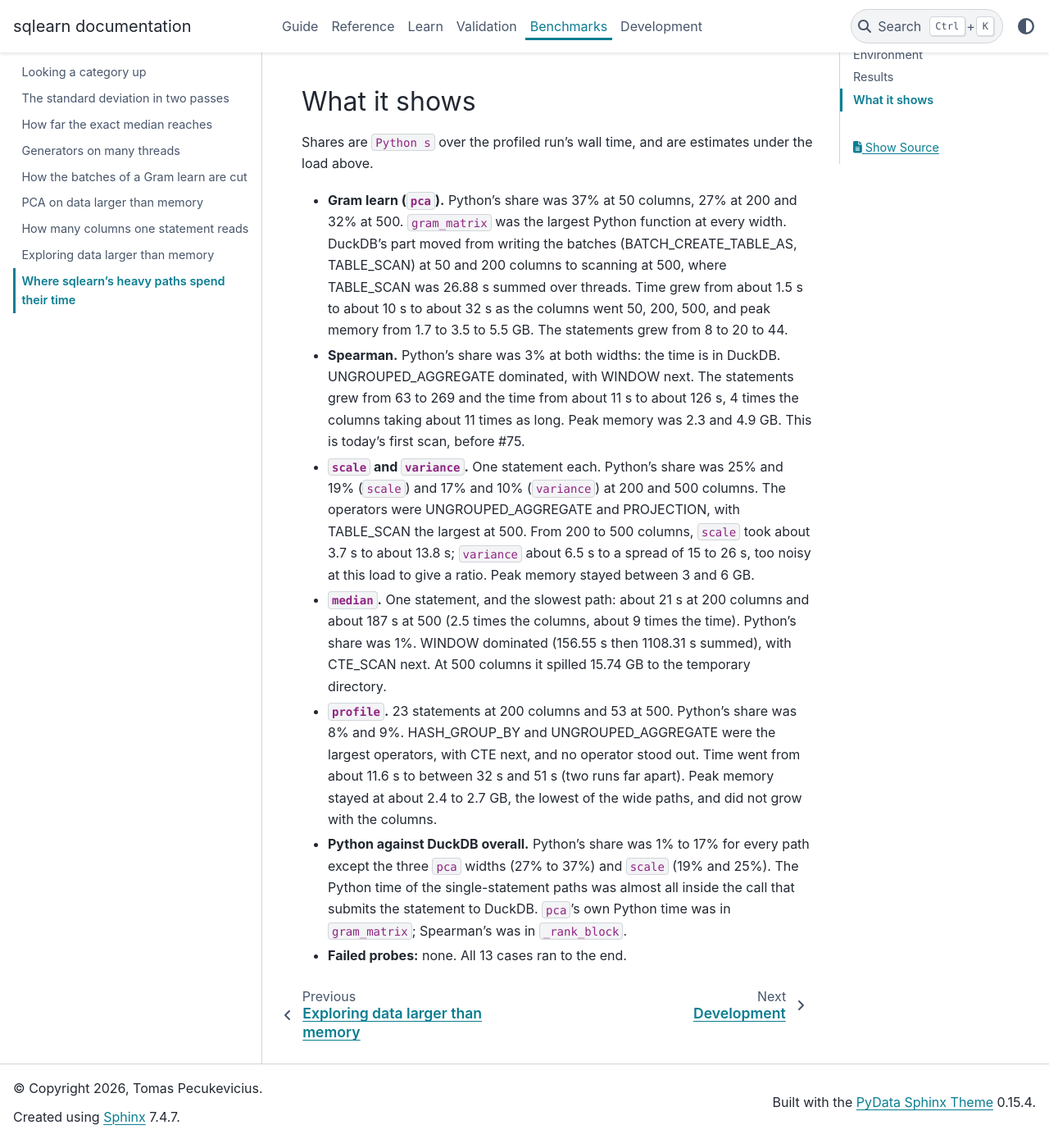
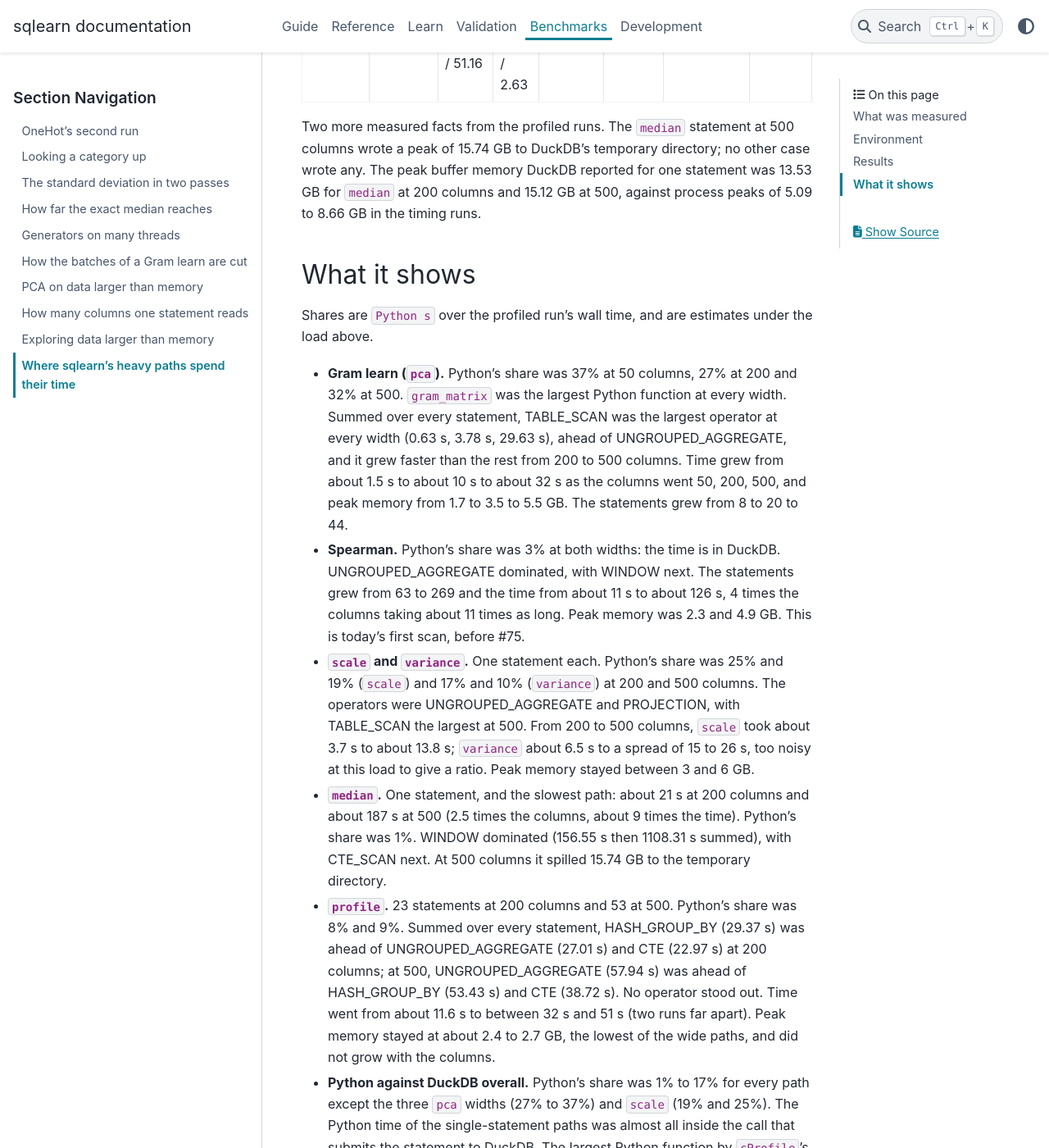
Before and after one commit to glaucis/sqlearn, a Sphinx documentation site: the page built from docs/benchmarks/engine-profile.md, in a window 1280 px wide and 1400 px high, scrolled down 4114 px. Shown: the whole window at 82% size. Built offline with Sphinx 7.4.7 and the PyData theme 0.15.4, drawn with Linux system fonts in a browser that asks for light colours; pages that are not in the unit, such as notebooks, are missing from menus; the version number could not be read and is left out; some of the changed text lies outside the part shown.

Commit message:
docs: say which statement the profile's operators come from (#78)

```diff
--- a/docs/benchmarks/engine-profile.md
+++ b/docs/benchmarks/engine-profile.md
@@ -31,7 +31,10 @@ nothing. It is an estimate: the machine was heavily loaded.
   - `Python s`: the profiled run's wall time less `DuckDB s`.
   - `statements`: how many statements the call sent.
   - `longest s`: the longest single statement.
-  - Operator times: summed over every statement and every thread.
+  - `largest operators`: the three operators with the most time in the
+    longest single statement, each summed over that statement's threads. For
+    the one-statement paths it is the whole call; for the others the prose
+    below gives sums over every statement, labelled as such.
 
 `DuckDB s` and `Python s` come from the profiled run, which is slower than a
 timing run (profiling and `cProfile` cost time, and the load changed between
@@ -71,8 +74,12 @@ timing runs. No probe failed.
 | 200 | 11.70 / 9.15 | 3.56 / 3.45 | 5.71 | 2.14 | 20 | 3.07 | BATCH_CREATE_TABLE_AS 1.64, TABLE_SCAN 1.30, PROJECTION 0.06 |
 | 500 | 31.72 / 31.97 | 5.80 / 5.28 | 16.36 | 7.74 | 44 | 6.62 | TABLE_SCAN 26.88, UNGROUPED_AGGREGATE 7.66, PROJECTION 3.00 |
 
-In the profiled run, the largest Python function by its own time was
-`gram_matrix` (0.77 s at 50 columns, 5.01 s at 200, 10.69 s at 500).
+In the profiled run, the largest Python function by `cProfile`'s own time
+(`tottime`) was `gram_matrix` (0.77 s at 50 columns, 5.01 s at 200, 10.69 s
+at 500). That time includes work inside the DuckDB calls it makes, so it can
+exceed `Python s`. Summed over every statement and thread, the largest
+operators were TABLE_SCAN (0.63 s, 3.78 s, 29.63 s), UNGROUPED_AGGREGATE
+(0.45 s, 2.56 s, 7.66 s) and BATCH_CREATE_TABLE_AS (0.33 s, 1.64 s, 3.62 s).
 
 ### Spearman (`sq.explore.correlations`), before #75
 
@@ -83,8 +90,9 @@ In the profiled run, the largest Python function by its own time was
 
 Summed over all statements, the largest operators were UNGROUPED_AGGREGATE
 (40.45 s at 50 columns, 645.66 s at 200), then WINDOW (8.12 s, 23.22 s). In
-the profiled run `_rank_block` took 5.99 s of its own time at 50 columns and
-13.04 s at 200.
+the profiled run `_rank_block` took 5.99 s of `cProfile`'s own time at 50
+columns and 13.04 s at 200; that includes time inside the DuckDB calls it
+makes, so it can exceed `Python s` (0.35 s, 3.58 s).
 
 ### The widest steps (`scale`, `median`, `variance`, `profile`)
 
@@ -110,13 +118,13 @@ peaks of 5.09 to 8.66 GB in the timing runs.
 Shares are `Python s` over the profiled run's wall time, and are estimates
 under the load above.
 
-- **Gram learn (`pca`).** Python's share was 37% at 50 columns, 27% at 200
-  and 32% at 500. `gram_matrix` was the largest Python function at every
-  width. DuckDB's part moved from writing the batches (BATCH_CREATE_TABLE_AS,
-  TABLE_SCAN) at 50 and 200 columns to scanning at 500, where TABLE_SCAN was
-  26.88 s summed over threads. Time grew from about 1.5 s to about 10 s to
-  about 32 s as the columns went 50, 200, 500, and peak memory from 1.7 to
-  3.5 to 5.5 GB. The statements grew from 8 to 20 to 44.
+- **Gram learn (`pca`).** Python's share was 37% at 50 columns, 27% at 200 and
+  32% at 500. `gram_matrix` was the largest Python function at every width.
+  Summed over every statement, TABLE_SCAN was the largest operator at every
+  width (0.63 s, 3.78 s, 29.63 s), ahead of UNGROUPED_AGGREGATE, and it grew
+  faster than the rest from 200 to 500 columns. Time grew from about 1.5 s to
+  about 10 s to about 32 s as the columns went 50, 200, 500, and peak memory
+  from 1.7 to 3.5 to 5.5 GB. The statements grew from 8 to 20 to 44.
 - **Spearman.** Python's share was 3% at both widths: the time is in DuckDB.
   UNGROUPED_AGGREGATE dominated, with WINDOW next. The statements grew from
   63 to 269 and the time from about 11 s to about 126 s, 4 times the columns
@@ -134,14 +142,17 @@ under the load above.
   summed), with CTE_SCAN next. At 500 columns it spilled 15.74 GB to the
   temporary directory.
 - **`profile`.** 23 statements at 200 columns and 53 at 500. Python's share
-  was 8% and 9%. HASH_GROUP_BY and UNGROUPED_AGGREGATE were the largest
-  operators, with CTE next, and no operator stood out. Time went from about
+  was 8% and 9%. Summed over every statement, HASH_GROUP_BY (29.37 s)
+  was ahead of UNGROUPED_AGGREGATE (27.01 s) and CTE (22.97 s) at 200 columns;
+  at 500, UNGROUPED_AGGREGATE (57.94 s) was ahead of HASH_GROUP_BY (53.43 s)
+  and CTE (38.72 s). No operator stood out. Time went from about
   11.6 s to between 32 s and 51 s (two runs far apart). Peak memory stayed
   at about 2.4 to 2.7 GB, the lowest of the wide paths, and did not grow
   with the columns.
-- **Python against DuckDB overall.** Python's share was 1% to 17% for every
-  path except the three `pca` widths (27% to 37%) and `scale` (19% and 25%).
-  The Python time of the single-statement paths was almost all inside the
-  call that submits the statement to DuckDB. `pca`'s own Python time was in
-  `gram_matrix`; Spearman's was in `_rank_block`.
+- **Python against DuckDB overall.** Python's share was 1% to 17% for every path
+  except the three `pca` widths (27% to 37%) and `scale` (19% and 25%). The
+  Python time of the single-statement paths was almost all inside the call that
+  submits the statement to DuckDB. The largest Python function by `cProfile`'s
+  own time was `gram_matrix` for `pca` and `_rank_block` for Spearman; that time
+  includes the DuckDB calls they make.
 - **Failed probes:** none. All 13 cases ran to the end.
```
